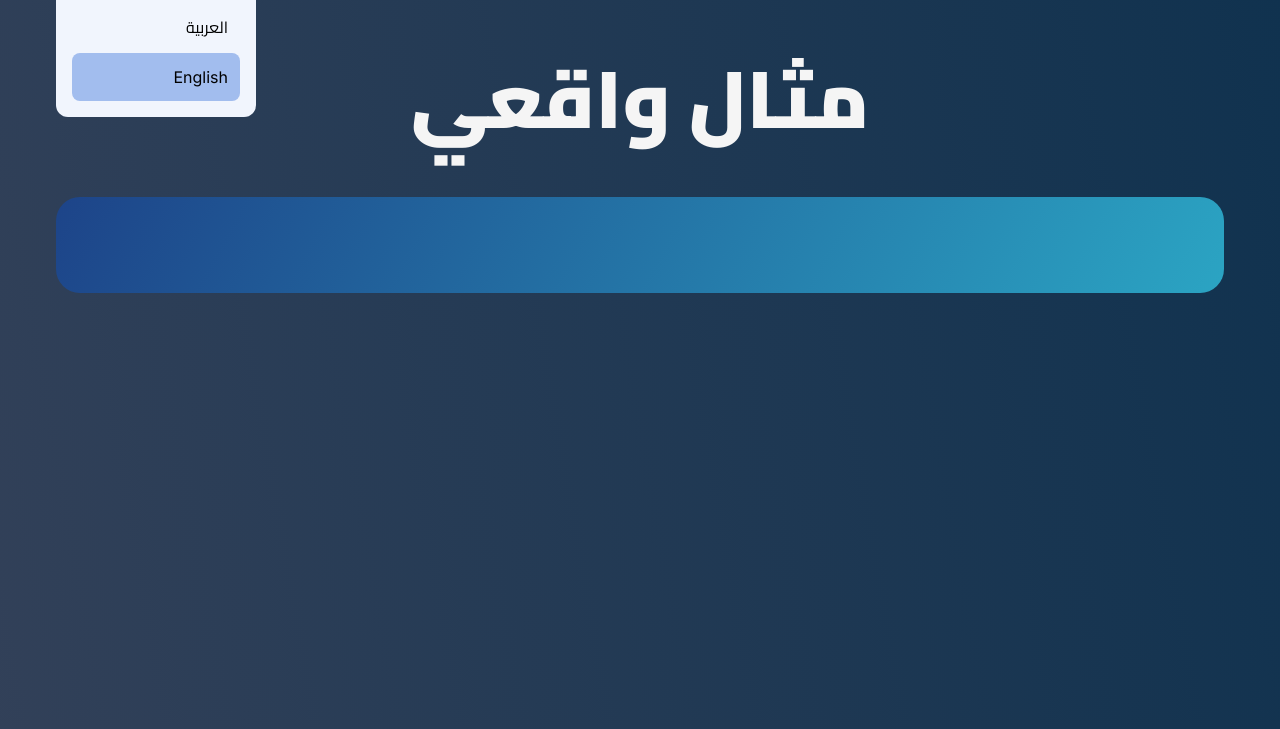
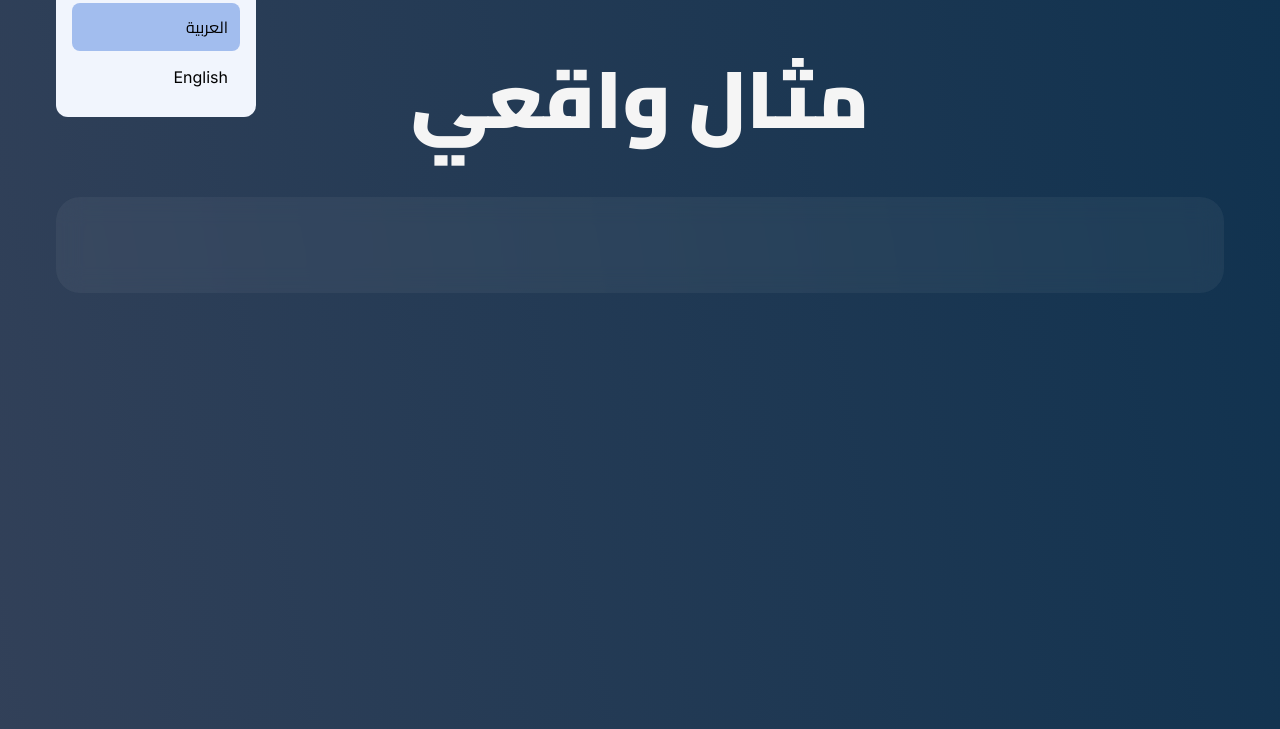
Before and after one commit to Tijarahub-International-LLC/Services, a website: page case-studyar.html in a window 1280 px wide. Both pictures are taken after a click on the element 71 px from the left and 40 px from the top of the page. Shown: the part 71-800 px from the top of the page. Drawn offline with nearby package versions, Linux system fonts and the light colour scheme.

Commit message:
small ui fixes like quote icons and hrefs

```diff
--- a/case-studyar.html
+++ b/case-studyar.html
@@ -52,13 +52,13 @@
                 class="absolute -z-10 duration-300 gap-0.5 flex flex-col end-0 w-[200px] opacity-0 bg-secondary-50 top-full rounded-xl p-4"
               >
                 <a
-                  href="./case-studyar.html"
-                  class="block font-cairo p-3 text-black rounded-lg hover:bg-secondary-300"
+                  href="./case-studyar.html?i=0"
+                  class="block font-cairo p-3 text-black rounded-lg hover:bg-secondary-300 bg-secondary-300"
                   >العربية</a
                 >
                 <a
-                  href="./case-study.html"
-                  class="block font-inter p-3 text-black rounded-lg hover:bg-secondary-300 bg-secondary-300"
+                  href="./case-study.html?i=0"
+                  class="block font-inter p-3 text-black rounded-lg hover:bg-secondary-300"
                   >English</a
                 >
               </div>
@@ -77,7 +77,7 @@
           </div>
 
           <div
-            class="flex flex-col justify-start items-start p-3 lg:py-12 lg:px-10 w-full rounded-3xl gap-6 ocean-gradient"
+            class="flex flex-col justify-start items-start p-4 lg:py-12 lg:px-10 w-full rounded-3xl gap-6 bg-white/5 backdrop-blur-md"
             id="caseStudyContainer"
           ></div>
         </div>
--- a/css/input.css
+++ b/css/input.css
@@ -191,7 +191,7 @@ button {
   @apply inline-flex items-center border-none gap-2 px-4 duration-300 rounded-full animate-primary-glow bg-dark-cyan/80 h-14 shadow-[0px_0px_10px_0px_var(--color-dark-cyan)];
 }
 .quote {
-  @apply font-cairo md:!leading-[40px] text-center !font-medium text-balance relative before:content-['\f10d'] before:absolute before:-top-1/3 before:-translate-x-1/2 before:-translate-y-1/3 before:text-7xl before:-z-10 before:opacity-20 after:absolute after:-bottom-[120%] after:-translate-x-1/2 after:-translate-y-full after:text-7xl after:-z-10 after:opacity-20 before:font-[900] before:font-['Font_Awesome_6_Free'] after:content-['\f10e'] after:font-[900] after:font-['Font_Awesome_6_Free'];
+  @apply font-cairo md:!leading-[40px]  text-center !font-medium text-balance relative! before:content-['\f10d'] before:absolute before:-top-1/3 before:-translate-x-1/2 before:-translate-y-1/3 before:text-7xl before:-z-10 before:opacity-20 after:absolute after:-bottom-[40%] after:-translate-y-0 after:-translate-x-5 after:text-7xl after:-z-10 after:opacity-20 before:font-[900] before:font-['Font_Awesome_6_Free'] after:content-['\f10e'] after:font-[900] after:font-['Font_Awesome_6_Free'];
 }
 .page-gradient {
   background-image: linear-gradient(
```
Also changed, not shown: case-study.html (+2 -2 lines), journeyar.html (+2 -2 lines), css/output.css.
